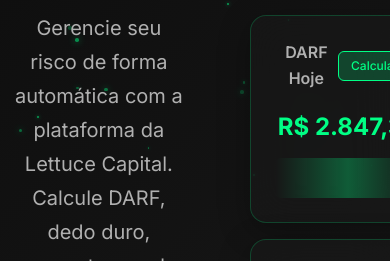
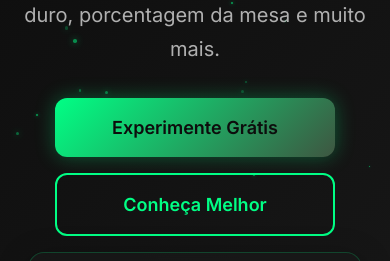
Before and after one commit to Digueras/lettuceproject, a plain HTML site: page index.html in a window 390 px wide. Shown: the part 207-468 px from the top of the page. Drawn offline with Linux system fonts and the light colour scheme.

Commit message:
Update style.css

```diff
--- a/style.css
+++ b/style.css
@@ -904,19 +904,23 @@
   min-height: 100vh;
   display: flex;
   align-items: center;
-  position: fixed;
+  position: variable;
   background: var(--gradient-dark);
   overflow: hidden;
 }
 
-.hero__container {
-  display: flex;
-  grid-template-columns: 1fr 1fr;
-  gap: var(--space-16);
-  align-items: center;
-  padding: var(--space-20) 0;
-}
-
+@media (max-width: 900px) {
+  .hero__container {
+    flex-direction: column;
+    gap: var(--space-12); /* Reduza o gap para mobile */
+    padding: var(--space-10) 0;
+    align-items: stretch;
+  }
+  .hero__content, .hero__visual {
+    width: 100%;
+    max-width: 100%;
+  }
+}
 .hero__title {
   font-size: var(--font-size-5xl);
   font-weight: 700;
```
